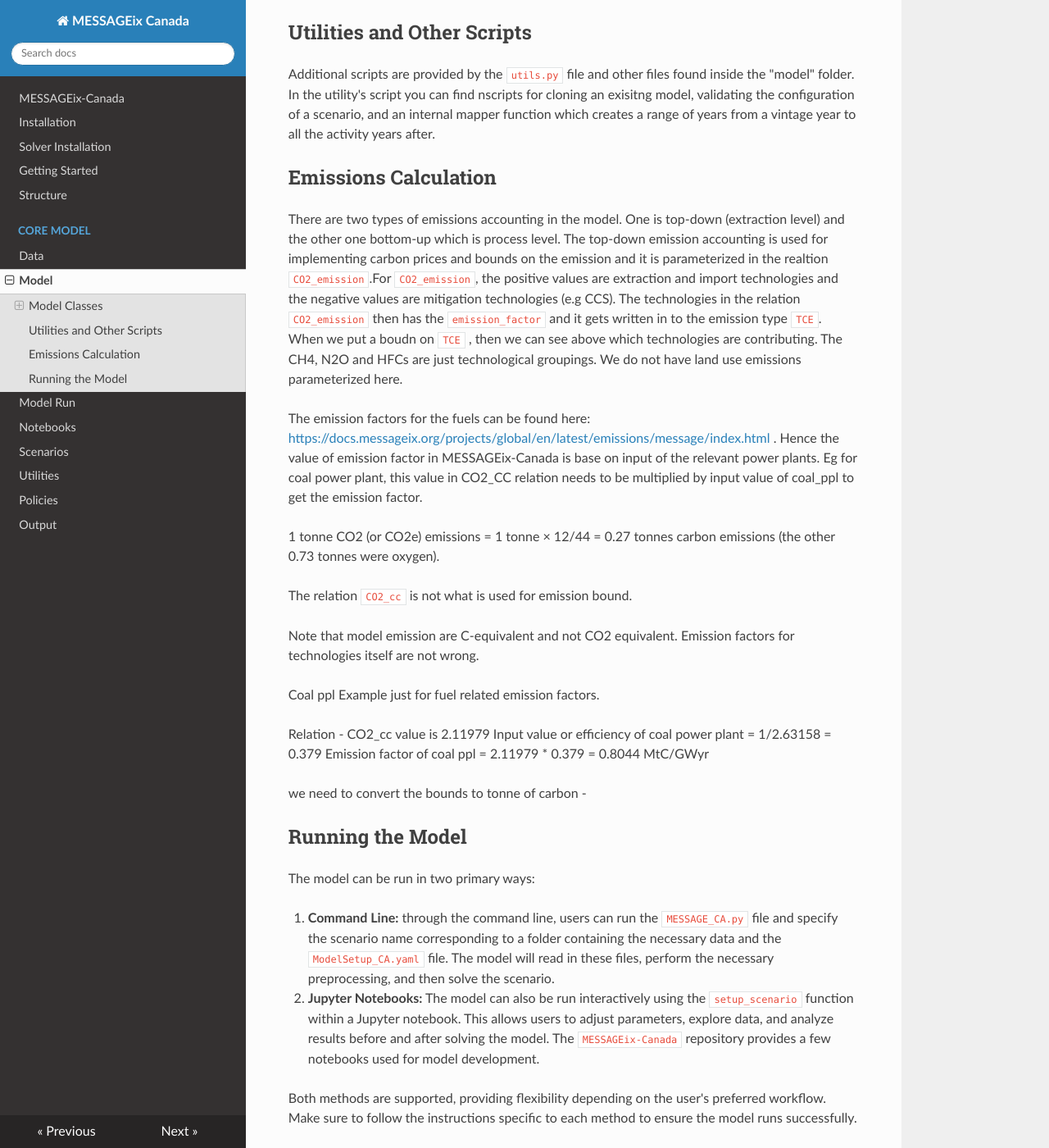
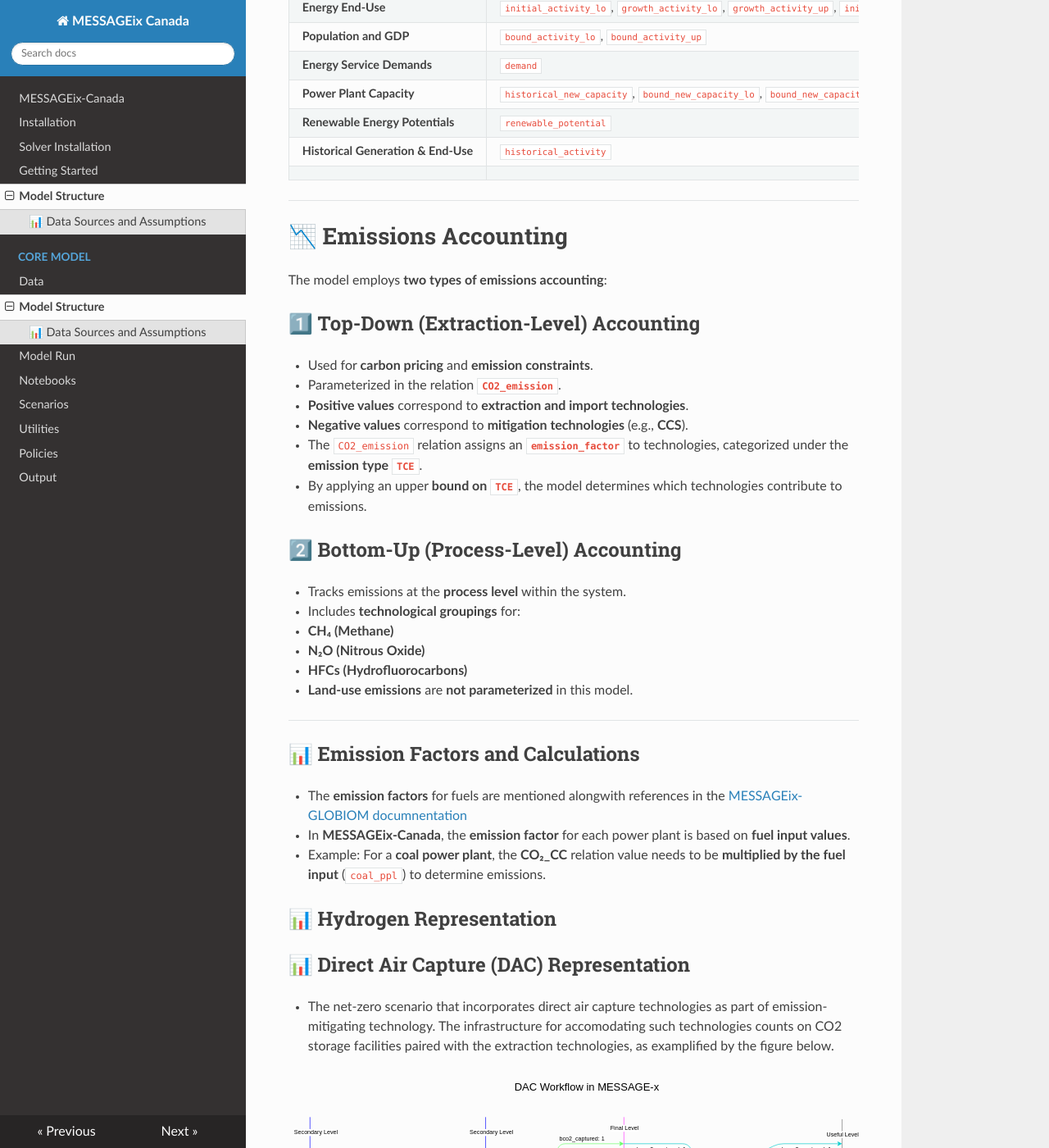
Before and after one commit to awais307/message-ix-canada, an MkDocs documentation site: the page built from docs/model.md, in a window 1280 px wide and 1400 px high, scrolled down 827 px. Shown: the whole window at 82% size. Built offline with MkDocs 1.6.1, drawn with Linux system fonts in a browser that asks for light colours; nearby versions of some CDN libraries; some of the changed text lies outside the part shown.

Commit message:
update model assumptions documentation

```diff
--- a/docs/glossary.md
+++ /dev/null
@@ -1,57 +0,0 @@
-# Model Input & Assumptions
-
-Each scenario file includes sets and parameters used in the model. Many of these input data points are already reported in the output files, such as **efficiency, technical lifetime, and operation & maintenance (O&M) costs for technologies**.
-
-For certain sheets where data sources and assumptions are required, they are documented below. For a detailed explanation of each set or parameter used in the core model formulation, refer to the following documentation:
-
-- **Sets**: [MESSAGE Sets and Mappings](https://docs.messageix.org/en/latest/model/MESSAGE/sets_maps_def.html#)
-- **Parameters**: [MESSAGE Parameters](https://docs.messageix.org/en/latest/model/MESSAGE/sets_maps_def.html#)
-
-For the name and descrion of the MESSAGE commodities, technologies and relations:
-
-* [Technologies](https://docs.messageix.org/projects/models/en/latest/pkg-data/codelists.html#technologies-technology-yaml)
-  * For new technologies that are added in the model. See below.
-* [Commodities](https://docs.messageix.org/projects/models/en/latest/pkg-data/codelists.html#commodities-commodity-yaml)
-* [Relations](https://docs.messageix.org/projects/models/en/latest/pkg-data/relation.html)
-* [Emission Species](https://docs.messageix.org/projects/models/en/latest/pkg-data/codelists.html#emission-species-emission-yaml)
-
-### **📊 Data Sources and Assumptions**
-
-The table below summarizes the data sources used for different input parameters:
-
-| **Data Type**                       | **Sheet Name(s)**                                                                                                                     | **Description**                                                                                                                                                                                                                                                                                                                                             |
-| ----------------------------------------- | ------------------------------------------------------------------------------------------------------------------------------------------- | ----------------------------------------------------------------------------------------------------------------------------------------------------------------------------------------------------------------------------------------------------------------------------------------------------------------------------------------------------------------- |
-| **Costs**                           | `inv_cost`, `fix_cost`, `var_cost`                                                                                                    | Cost data is sourced from**WEO data**, fuel blending, and energy demands. For more details, refer to the MESSAGEix-GLOBIOM documentation [page](https://docs.messageix.org/projects/global/en/latest/energy/tech.html). At this point, there is no provinciial differentiation in technology costs but future work will explore varying technological costs.  |
-| **Energy Resources**                | `historical_activity`, `bound_activity_up`                                                                                              | Historical oil and gas production data is sourced from**[Canada Energy Future](https://www.cer-rec.gc.ca/en/index.html)**. Maximum production is constrained based on federal current measures assumptions. Data and processing scripts are available in `data/oil_gas_production`.                                                                                |
-| **Energy End-Use**                  | `initial_activity_lo`, `growth_activity_lo`, `growth_activity_up`, `initial_activity_up`                                            | Eneergy edn use asumptions growth rates and diffusion rates are based on SSP2 assumptions. For more details on the assumptions and how end-use technologies are mapped to useful demands refer to the documentation [page](https://docs.messageix.org/projects/global/en/latest/energy/enduse/index.html).                                                          |
-| **Population and GDP**              | `bound_activity_lo`, `bound_activity_up`                                                                                                | Population projections for provinces are sourced from**Statistics Canada** (till 2048) and projected till 2060 using linear regression. GDP projections apply federal growth rate predictions to current provincial GDP values.                                                                                                                             |
-| **Energy Service Demands**          | `demand`                                                                                                                                  | Energy demands are calculated using population and GDP data (`data/population` and `data/gdp`).                                                                                                                                                                                                                                                               |
-| **Power Plant Capacity**            | `historical_new_capacity`, `bound_new_capacity_lo`, `bound_new_capacity_up`, `bound_total_capacity_lo`, `bound_total_capacity_up` | Data from**CODERS**. Vintage years are used to bound new capacity installations based on the technical lifetime of each technology.                                                                                                                                                                                                                         |
-| **Renewable Energy Potentials**     | `renewable_potential`                                                                                                                     | Based on**gridded capacity factors** from CODERS data. The maximum producible solar, onshore wind, and offshore wind energy are multiplied by capacity factors.                                                                                                                                                                                             |
-| **Historical Generation & End-Use** | `historical_activity`                                                                                                                     | Calibrated using**CER current measures**, mapped appropriately to individual technologies.                                                                                                                                                                                                                                                                  |
-|                                           |                                                                                                                                             |                                                                                                                                                                                                                                                                                                                                                                   |
-
----
-
-## **📏 Unit Conversion Table**
-
-This table provides common unit conversions used during calibration and data processing:
-
-| **From Unit**                                | **To Unit**         | **Conversion Factor** | **Description**                                 |
-| -------------------------------------------------- | ------------------------- | --------------------------- | ----------------------------------------------------- |
-| Cubic Metres per Day (`m³/d`)                   | Gigawatt-Annual (`GWa`) | `4.32 × 10⁻⁷`          | Converts natural gas volume to gigawatt-annual.       |
-| Cubic Metres per Day (Heavy Crude Oil) (`m³/d`) | Gigawatt-Annual (`GWa`) | `4.73 × 10⁻⁴`          | Converts heavy crude oil volume to gigawatt-annual.   |
-| Cubic Metres per Day (Light Crude Oil) (`m³/d`) | Gigawatt-Annual (`GWa`) | `4.46 × 10⁻⁴`          | Converts light crude oil volume to gigawatt-annual.   |
-| Tonnes of Bituminous Coal (`t`)                  | Gigawatt-Annual (`GWa`) | `8.75 × 10⁻⁷`          | Converts bituminous coal mass to gigawatt-annual.     |
-| Tonnes of Sub-Bituminous Coal (`t`)              | Gigawatt-Annual (`GWa`) | `5.96 × 10⁻⁷`          | Converts sub-bituminous coal mass to gigawatt-annual. |
-| Tonnes of Lignite Coal (`t`)                     | Gigawatt-Annual (`GWa`) | `4.56 × 10⁻⁷`          | Converts lignite coal mass to gigawatt-annual.        |
-
----
-
-## **Technologies**
-
-
-
-## **📚 References**
-
-1. [Energy Conversion Tables - CER](https://apps.cer-rec.gc.ca/Conversion/conversion-tables.aspx?GoCTemplateCulture=en-CA)
--- a/docs/model.md
+++ b/docs/model.md
@@ -1,53 +1,71 @@
-# Model
+# Model Input & Assumptions
 
-The `model` directory in MESSAGEix-Canada houses the core components of the model structure itself. This includes all the configurations and setup scripts necessary for defining how the model operates.
+Each scenario file includes sets and parameters used in the model. Many of these input data points are already reported in the output files, such as **efficiency, technical lifetime, and operation & maintenance (O&M) costs for technologies**.
 
-The model is set up and initialized using the `setup_scenario` method of the `model_MSG` class, which reads in a configuration file (`config.toml`) for a given scenario. This function initializes the MESSAGEix scenario object and performs various preprocessing steps such as processing historical data and adding hydrogen shares.
+For certain sheets where data sources and assumptions are required, they are documented below. For a detailed explanation of each set or parameter used in the core model formulation, refer to the following documentation:
 
-Ensure that the configurations within the `config.toml` are correctly defined according to your scenario requirements before running the model.
+- **Sets**: [MESSAGE Sets and Mappings](https://docs.messageix.org/en/latest/model/MESSAGE/sets_maps_def.html#)
+- **Parameters**: [MESSAGE Parameters](https://docs.messageix.org/en/latest/model/MESSAGE/sets_maps_def.html#)
 
-## Model Classes
+For the name and descrion of the MESSAGE commodities, technologies and relations:
 
-### Model_MSG
+* [Technologies](https://docs.messageix.org/projects/models/en/latest/pkg-data/codelists.html#technologies-technology-yaml)
+  * For new technologies that are added in the model. See below.
+* [Commodities](https://docs.messageix.org/projects/models/en/latest/pkg-data/codelists.html#commodities-commodity-yaml)
+* [Relations](https://docs.messageix.org/projects/models/en/latest/pkg-data/relation.html)
+* [Emission Species](https://docs.messageix.org/projects/models/en/latest/pkg-data/codelists.html#emission-species-emission-yaml)
 
-The `model_MSG` class is a wrapper for the MESSAGEix framework, which handles initialization and execution of the model. It also contains methods for performing various calculations on the results from the model. This includes calculating emissions based on historical data, adding hydrogen shares to the energy mix, adding new technologies to the energy grid, and adjusting the demand curves in the model according to GDP and population growth.
+### **📊 Data Sources and Assumptions**
 
-### Plotter_MSG
+The table below summarizes the data sources used for different input parameters:
 
-The `plotter_MSG` class is a wrapper for the MESSAGEix model, which handles the plotting functionalities of the model. It contains methods for creating structured dataframes which are used for visualizing results from the model.
+| **Data Type**                       | **Sheet Name(s)**                                                                                                                     | **Description**                                                                                                                                                                                                                                                                                                                                             |
+| ----------------------------------------- | ------------------------------------------------------------------------------------------------------------------------------------------- | ----------------------------------------------------------------------------------------------------------------------------------------------------------------------------------------------------------------------------------------------------------------------------------------------------------------------------------------------------------------- |
+| **Costs**                           | `inv_cost`, `fix_cost`, `var_cost`                                                                                                    | Cost data is sourced from**WEO data**, fuel blending, and energy demands. For more details, refer to the MESSAGEix-GLOBIOM documentation [page](https://docs.messageix.org/projects/global/en/latest/energy/tech.html). At this point, there is no provinciial differentiation in technology costs but future work will explore varying technological costs.  |
+| **Energy Resources**                | `historical_activity`, `bound_activity_up`                                                                                              | Historical oil and gas production data is sourced from**[Canada Energy Future](https://www.cer-rec.gc.ca/en/index.html)**. Maximum production is constrained based on federal current measures assumptions. Data and processing scripts are available in `data/oil_gas_production`.                                                                                |
+| **Energy End-Use**                  | `initial_activity_lo`, `growth_activity_lo`, `growth_activity_up`, `initial_activity_up`                                            | Eneergy edn use asumptions growth rates and diffusion rates are based on SSP2 assumptions. For more details on the assumptions and how end-use technologies are mapped to useful demands refer to the documentation[page](https://docs.messageix.org/projects/global/en/latest/energy/enduse/index.html).                                                           |
+| **Population and GDP**              | `bound_activity_lo`, `bound_activity_up`                                                                                                | Population projections for provinces are sourced from**Statistics Canada** (till 2048) and projected till 2060 using linear regression. GDP projections apply federal growth rate predictions to current provincial GDP values.                                                                                                                             |
+| **Energy Service Demands**          | `demand`                                                                                                                                  | Energy demands are calculated using population and GDP data (`data/population` and `data/gdp`).                                                                                                                                                                                                                                                               |
+| **Power Plant Capacity**            | `historical_new_capacity`, `bound_new_capacity_lo`, `bound_new_capacity_up`, `bound_total_capacity_lo`, `bound_total_capacity_up` | Data from**CODERS**. Vintage years are used to bound new capacity installations based on the technical lifetime of each technology.                                                                                                                                                                                                                         |
+| **Renewable Energy Potentials**     | `renewable_potential`                                                                                                                     | Based on**gridded capacity factors** from CODERS data. The maximum producible solar, onshore wind, and offshore wind energy are multiplied by capacity factors.                                                                                                                                                                                             |
+| **Historical Generation & End-Use** | `historical_activity`                                                                                                                     | Calibrated using**CER current measures**, mapped appropriately to individual technologies.                                                                                                                                                                                                                                                                  |
+|                                           |                                                                                                                                             |                                                                                                                                                                                                                                                                                                                                                                   |
 
-## Utilities and Other Scripts
+---
 
-Additional scripts are provided by the `utils.py` file and other files found inside the "model" folder. In the utility's script you can find nscripts for cloning an exisitng model, validating the configuration of a scenario, and an internal mapper function which creates a range of years from a vintage year to all the activity years after.
+# **📉 Emissions Accounting**
 
-## Emissions Calculation
+The model employs **two types of emissions accounting**:
 
-There are two types of emissions accounting in the model. One is top-down (extraction level) and the other one bottom-up which is process level. The top-down emission accounting is used for implementing carbon prices and bounds on the emission and it is parameterized in the realtion `CO2_emission`.For `CO2_emission`, the positive values are extraction and import technologies and the negative values are mitigation technologies (e.g CCS). The technologies in the relation `CO2_emission` then has the `emission_factor` and it gets written in to the emission type `TCE`. When we put a boudn on `TCE` , then we can see above which technologies are contributing. The CH4, N2O and HFCs are just technological groupings. We do not have land use emissions parameterized here.
+## **1️⃣ Top-Down (Extraction-Level) Accounting**
 
-The emission factors for the fuels can be found here: [https://docs.messageix.org/projects/global/en/latest/emissions/message/index.html](https://docs.messageix.org/projects/global/en/latest/emissions/message/index.html) . Hence the value of emission factor in MESSAGEix-Canada is base on input of the relevant power plants. Eg for coal power plant, this value in CO2_CC relation needs to be multiplied by input value of coal_ppl to get the emission factor.
+- Used for **carbon pricing** and **emission constraints**.
+- Parameterized in the relation **`CO2_emission`**.
+- **Positive values** correspond to **extraction and import technologies**.
+- **Negative values** correspond to **mitigation technologies** (e.g., **CCS**).
+- The `CO2_emission` relation assigns an **`emission_factor`** to technologies, categorized under the **emission type `TCE`**.
+- By applying an upper **bound on `TCE`**, the model determines which technologies contribute to emissions.
 
-1 tonne CO2 (or CO2e) emissions = 1 tonne × 12/44 = 0.27 tonnes carbon emissions (the other 0.73 tonnes were oxygen).
+## **2️⃣ Bottom-Up (Process-Level) Accounting**
 
-The relation `CO2_cc` is not what is used for emission bound.
+- Tracks emissions at the **process level** within the system.
+- Includes **technological groupings** for:
+  - **CH₄ (Methane)**
+  - **N₂O (Nitrous Oxide)**
+  - **HFCs (Hydrofluorocarbons)**
+- **Land-use emissions** are **not parameterized** in this model.
 
-Note that model emission are C-equivalent and not CO2 equivalent.
-Emission factors for technologies itself are not wrong.
+---
 
-Coal ppl Example just for fuel related emission factors.
+## **📊 Emission Factors and Calculations**
 
-Relation - CO2_cc value is 2.11979
-Input value or efficiency of coal power plant = 1/2.63158 = 0.379
-Emission factor of coal ppl = 2.11979 * 0.379 = 0.8044 MtC/GWyr
+- The **emission factors** for fuels are mentioned alongwith references in the [MESSAGEix-GLOBIOM documnentation](https://docs.messageix.org/projects/global/en/latest/emissions/message/index.html)
+- In **MESSAGEix-Canada**, the **emission factor** for each power plant is based on **fuel input values**.
+  - Example: For a **coal power plant**, the **CO₂_CC** relation value needs to be **multiplied by the fuel input** (`coal_ppl`) to determine emissions.
 
-we need to convert the bounds to tonne of carbon -
+## **📊 Hydrogen Representation**
 
+## **📊 Direct Air Capture (DAC) Representation**
+ - The net-zero scenario that incorporates direct air capture technologies as part of  emission-mitigating technology. The infrastructure for accomodating such technologies counts on CO2 storage facilities paired with the extraction technologies, as examplified by the figure below.
 
-## Running the Model
-
-The model can be run in two primary ways:
-
-1. **Command Line:** through the command line, users can run the `MESSAGE_CA.py` file and specify the scenario name corresponding to a folder containing the necessary data and the `ModelSetup_CA.yaml` file. The model will read in these files, perform the necessary preprocessing, and then solve the scenario.
-
-2. **Jupyter Notebooks:** The model can also be run interactively using the `setup_scenario` function within a Jupyter notebook. This allows users to adjust parameters, explore data, and analyze results before and after solving the model. The `MESSAGEix-Canada` repository provides a few notebooks used for model development.
-
-Both methods are supported, providing flexibility depending on the user's preferred workflow. Make sure to follow the instructions specific to each method to ensure the model runs successfully.
+![](include/DAC_infrastructure.svg)
--- a/mkdocs.yml
+++ b/mkdocs.yml
@@ -11,7 +11,7 @@ nav:
   - Installation: installation.md        # Provide the file path
   - Solver Installation: solvers.md
   - Getting Started: get_started.md        # Provide the file path
-  - Structure: glossary.md              # Provide the file path
+  - Model Structure: model.md              # Provide the file path
 
   - Core Model:
       - Data: data.md                                 # Provide the file path
```
